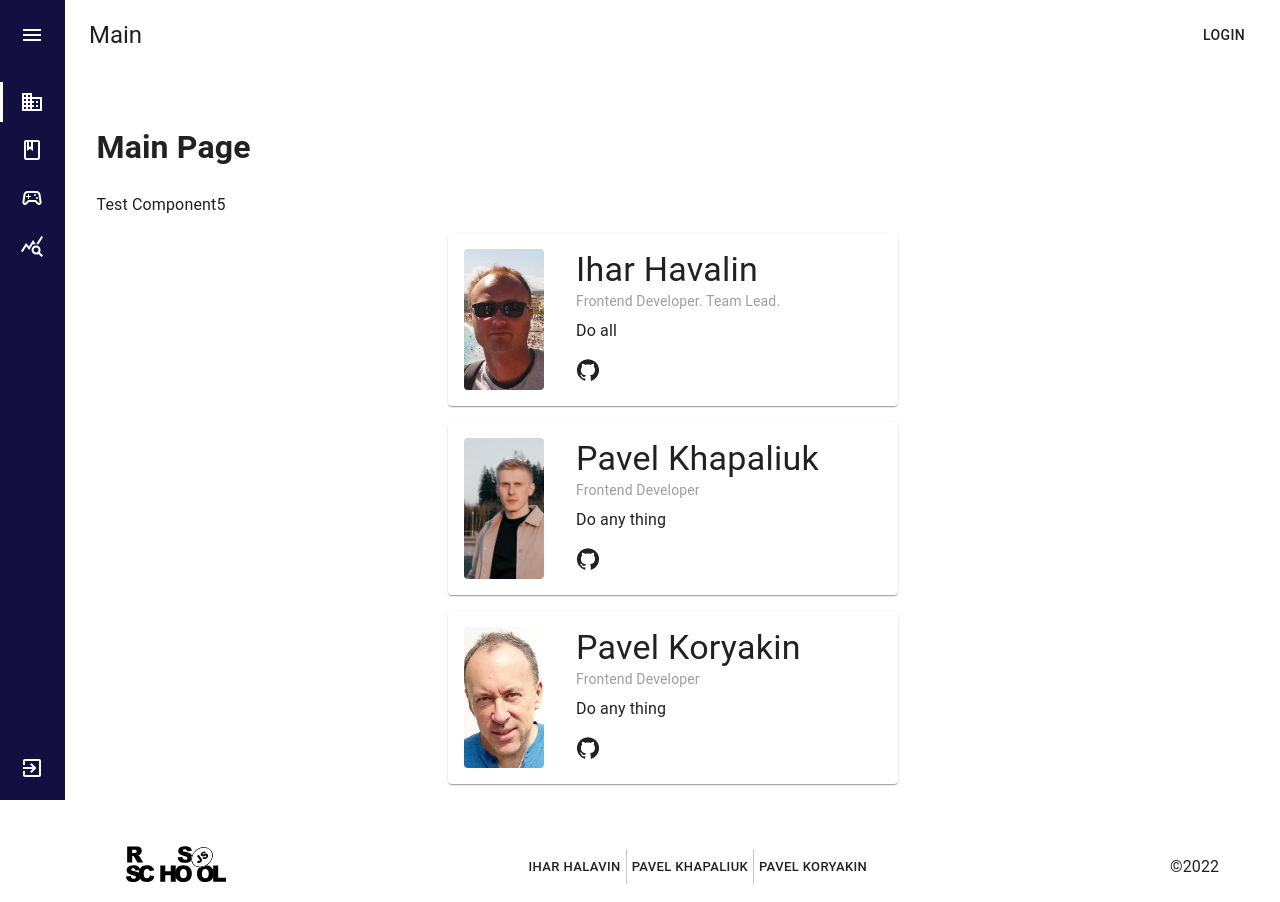
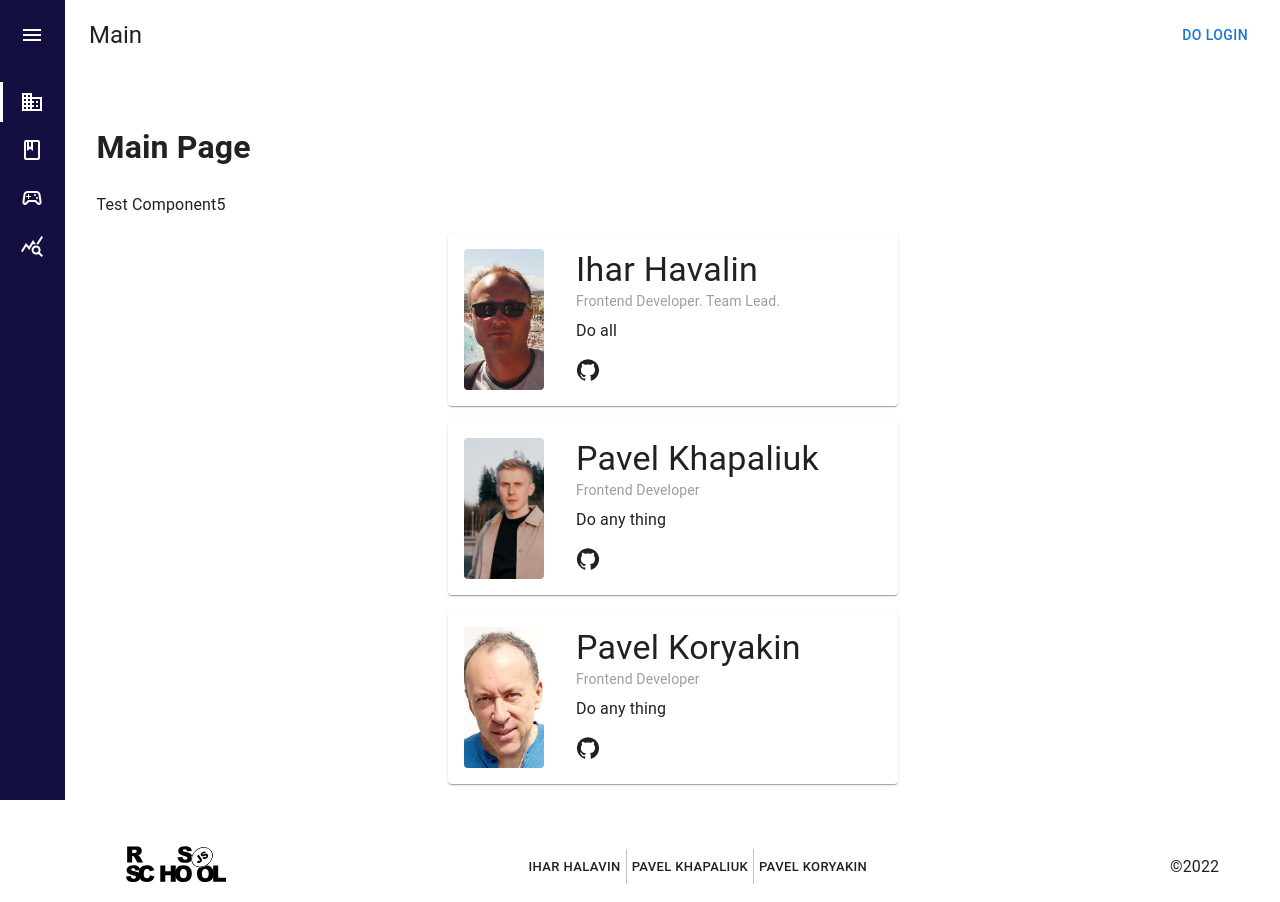
Before and after one commit to whityha/rslang, a React (Create React App) app: page / in a window 1280 px wide. Built offline with nearby package versions, Linux system fonts and the light colour scheme.

Commit message:
feat: test auth

```diff
--- /dev/null
+++ b/src/components/list-menu/buttons-data.tsx
@@ -0,0 +1,33 @@
+import DomainIcon from '@mui/icons-material/Domain';
+import BookOutlinedIcon from '@mui/icons-material/BookOutlined';
+import SportsEsportsOutlinedIcon from '@mui/icons-material/SportsEsportsOutlined';
+import QueryStatsIcon from '@mui/icons-material/QueryStats';
+
+const buttonsData = [
+  {
+    id: 1,
+    text: 'Main',
+    icon: <DomainIcon />,
+    path: '/',
+  },
+  {
+    id: 2,
+    text: 'Textbook',
+    icon: <BookOutlinedIcon />,
+    path: 'textbook',
+  },
+  {
+    id: 3,
+    text: 'Game',
+    icon: <SportsEsportsOutlinedIcon />,
+    path: 'games',
+  },
+  {
+    id: 4,
+    text: 'Statistic',
+    icon: <QueryStatsIcon />,
+    path: 'stat',
+  },
+];
+
+export default buttonsData;
--- a/src/components/list-menu/list-menu.tsx
+++ b/src/components/list-menu/list-menu.tsx
@@ -1,48 +1,32 @@
-import React, { FC } from 'react';
+import { FC } from 'react';
 import { Link, NavLink } from 'react-router-dom';
 import List from '@mui/material/List';
 import ListItem from '@mui/material/ListItem';
 import ListItemButton from '@mui/material/ListItemButton';
 import ListItemIcon from '@mui/material/ListItemIcon';
 import ListItemText from '@mui/material/ListItemText';
-import DomainIcon from '@mui/icons-material/Domain';
-import BookOutlinedIcon from '@mui/icons-material/BookOutlined';
-import SportsEsportsOutlinedIcon from '@mui/icons-material/SportsEsportsOutlined';
-import QueryStatsIcon from '@mui/icons-material/QueryStats';
+
 import ExitToAppIcon from '@mui/icons-material/ExitToApp';
-
-const buttonsData = [
-  {
-    id: 1,
-    text: 'Main',
-    icon: <DomainIcon />,
-    path: '/',
-  },
-  {
-    id: 2,
-    text: 'Textbook',
-    icon: <BookOutlinedIcon />,
-    path: 'textbook',
-  },
-  {
-    id: 3,
-    text: 'Game',
-    icon: <SportsEsportsOutlinedIcon />,
-    path: 'games',
-  },
-  {
-    id: 4,
-    text: 'Statistic',
-    icon: <QueryStatsIcon />,
-    path: 'stat',
-  },
-];
+import { useAppDispatch, useAuth } from '../../redux/hooks';
+import buttonsData from './buttons-data';
+import { logout } from '../../redux/auth/slice';
 
 interface ListMenuProps {
   open: boolean;
 }
 
-const ListMenu: FC<ListMenuProps> = ({ open }: ListMenuProps) => (
+const ListMenu: FC<ListMenuProps> = ({ open }: ListMenuProps) => {
+  const dispatch = useAppDispatch();
+  const auth = useAuth();
+
+  const iconStyle = {
+    minWidth: 0,
+    mr: open ? 3 : 'auto',
+    justifyContent: 'center',
+    color: '#ffffff',
+  };
+
+  return (
     <List sx={{
       display: 'flex',
       flexDirection: 'column',
@@ -62,12 +46,7 @@ const ListMenu: FC<ListMenuProps> = ({ open }: ListMenuProps) => (
               }}
             >
               <ListItemIcon
-              sx={{
-                minWidth: 0,
-                mr: open ? 3 : 'auto',
-                justifyContent: 'center',
-                color: '#ffffff',
-              }}
+                sx={iconStyle}
               >
                 {icon}
               </ListItemIcon>
@@ -76,6 +55,7 @@ const ListMenu: FC<ListMenuProps> = ({ open }: ListMenuProps) => (
           </NavLink>
         </ListItem>
       ))}
+      {auth.isAuth && (
       <ListItem sx={{ display: 'block', mt: 'auto', p: 0 }}>
         <Link to="reg">
           <ListItemButton
@@ -85,20 +65,17 @@ const ListMenu: FC<ListMenuProps> = ({ open }: ListMenuProps) => (
             }}
           >
             <ListItemIcon
-            sx={{
-              minWidth: 0,
-              mr: open ? 3 : 'auto',
-              justifyContent: 'center',
-              color: '#ffffff',
-            }}
+              sx={iconStyle}
             >
               <ExitToAppIcon />
             </ListItemIcon>
-          <ListItemText primary="Log out" sx={{ opacity: open ? 1 : 0, color: '#ffffff' }} />
+            <ListItemText onClick={() => dispatch(logout())} primary="Logout" sx={{ opacity: open ? 1 : 0, color: '#ffffff' }} />
           </ListItemButton>
         </Link>
       </ListItem>
+      )}
     </List>
   );
+};
 
 export default ListMenu;
--- /dev/null
+++ b/src/layout/auth-block.tsx
@@ -0,0 +1,32 @@
+import { Button } from '@mui/material';
+import { FC } from 'react';
+import { logout, testAuth } from '../redux/auth/slice';
+import { useAppDispatch, useAuth } from '../redux/hooks';
+
+const AuthBlock: FC = () => {
+  const auth = useAuth();
+  const dispatch = useAppDispatch();
+
+  const showAuthForm = () => {
+    dispatch(testAuth());
+  };
+
+  return (
+    <>
+      {' '}
+      {auth.isAuth
+        ? (
+          <>
+            <Button>
+              Login:
+              {auth.userData!.name}
+            </Button>
+            <Button onClick={() => dispatch(logout())}> Logout </Button>
+          </>
+        )
+        : <Button onClick={() => showAuthForm()}>Do Login</Button>}
+    </>
+  );
+};
+
+export default AuthBlock;
--- a/src/layout/header.tsx
+++ b/src/layout/header.tsx
@@ -4,12 +4,12 @@ import { useTheme } from '@mui/material/styles';
 import useMediaQuery from '@mui/material/useMediaQuery';
 import {
   AppBar,
-  Button,
   IconButton,
   Toolbar,
   Typography,
 } from '@mui/material';
 import MenuIcon from '@mui/icons-material/Menu';
+import AuthBlock from './auth-block';
 
 const getTitle = (pathname: string): string => {
   switch (pathname) {
@@ -60,7 +60,8 @@ const Header: FC<HeaderProps> = ({ setOpen }: HeaderProps) => {
         <Typography variant="h5" component="h1" sx={{ flexGrow: 1, color: textColor }}>
           {getTitle(pathname)}
         </Typography>
-        <Button sx={{ color: textColor }}>Login</Button>
+        <AuthBlock />
+
       </Toolbar>
     </AppBar>
   );
--- a/src/layout/menu.tsx
+++ b/src/layout/menu.tsx
@@ -9,6 +9,7 @@ import MenuIcon from '@mui/icons-material/Menu';
 import CloseIcon from '@mui/icons-material/Close';
 import { Paper } from '@mui/material';
 import ListMenu from '../components/list-menu/list-menu';
+import { colorMenuFont, colorMenuBg } from '../style/common';
 
 const drawerWidth = 240;
 
@@ -63,8 +64,8 @@ const Menu: FC = () => {
       sx={{
         '& .MuiDrawer-paper': {
           borderWidth: 0,
-          color: '#ffffff',
-          bgcolor: '#130f40',
+          color: colorMenuFont,
+          bgcolor: colorMenuBg,
         },
         display: !matches ? 'none' : 'initial',
       }}
@@ -80,11 +81,11 @@ const Menu: FC = () => {
           justifyContent: open ? 'initial' : 'center',
           alignItems: 'center',
           px: 3,
-          bgcolor: '#130f40',
+          bgcolor: colorMenuBg,
         }}
         elevation={0}
       >
-        <IconButton sx={{ color: '#ffffff' }} aria-label="open drawer" onClick={handleOpen} edge="start">
+        <IconButton sx={{ color: colorMenuFont }} aria-label="open drawer" onClick={handleOpen} edge="start">
           {open ? <CloseIcon /> : <MenuIcon />}
         </IconButton>
       </Paper>
--- a/src/layout/mobile-menu.tsx
+++ b/src/layout/mobile-menu.tsx
@@ -4,6 +4,7 @@ import React, {
 import Box from '@mui/material/Box';
 import Drawer from '@mui/material/Drawer';
 import ListMenu from '../components/list-menu/list-menu';
+import { colorMenuBg } from '../style/common';
 
 interface MobileMenuProps {
   openMenu: boolean;
@@ -38,7 +39,7 @@ const MobileMenu: FC<MobileMenuProps> = ({ openMenu, setOpenMenu }: MobileMenuPr
           width: 240,
           display: 'flex',
           flexGrow: 1,
-          bgcolor: '#130f40',
+          bgcolor: colorMenuBg,
         }}
         role="presentation"
         onClick={toggleDrawer()}
--- /dev/null
+++ b/src/redux/auth/slice.ts
@@ -0,0 +1,33 @@
+import { createSlice } from '@reduxjs/toolkit';
+import { AuthState } from '../../types/redux';
+
+const initialState: AuthState = {
+  isAuth: false,
+  userData: {
+    name: '',
+    id: '',
+  },
+  isLoading: false,
+};
+
+export const authSlice = createSlice({
+  name: 'auth',
+  initialState,
+  reducers: {
+    testAuth: (state) => {
+      state.userData = {
+        id: 'hsjhsfdgasd',
+        name: 'Test',
+      };
+      state.isAuth = true;
+    },
+    logout: (state) => {
+      state.isAuth = false;
+    },
+
+  },
+});
+
+export const { testAuth, logout } = authSlice.actions;
+
+export default authSlice.reducer;
--- a/src/redux/hooks.ts
+++ b/src/redux/hooks.ts
@@ -4,3 +4,4 @@ import type { RootState, AppDispatch } from './store';
 export const useAppDispatch = () => useDispatch<AppDispatch>();
 export const useAppSelector: TypedUseSelectorHook<RootState> = useSelector;
 export const useWords = () => useAppSelector((state) => state.words);
+export const useAuth = () => useAppSelector((state) => state.auth);
--- a/src/redux/store.ts
+++ b/src/redux/store.ts
@@ -1,9 +1,11 @@
 import { configureStore } from '@reduxjs/toolkit';
 import sliceWords from './words/slice';
+import sliceAuth from './auth/slice';
 
 export const store = configureStore({
   reducer: {
     words: sliceWords,
+    auth: sliceAuth,
   },
 });
 
--- /dev/null
+++ b/src/style/common.ts
@@ -0,0 +1,2 @@
+export const colorMenuBg = '#130f40';
+export const colorMenuFont = '#ffffff';
```
Also changed, not shown: src/types/redux.ts (+7 -0 lines), src/types/user.ts (added, +10 -0 lines), 1 other file (tests, documents, lock files or other folders). Lines whose indentation alone changed are shown as unchanged.
